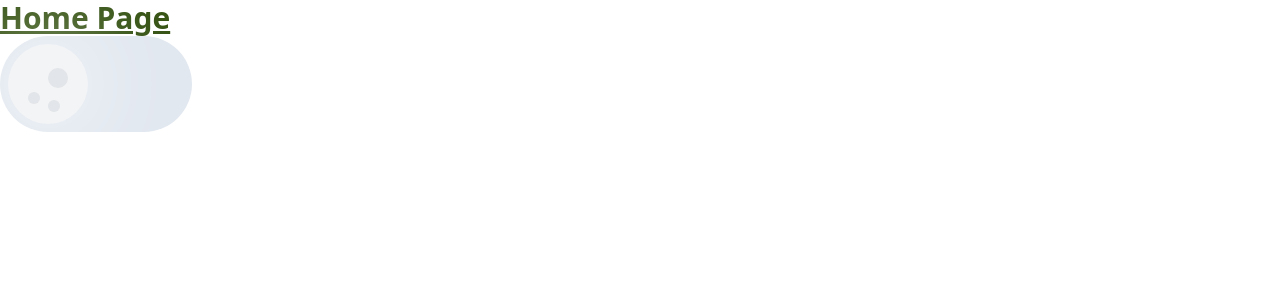
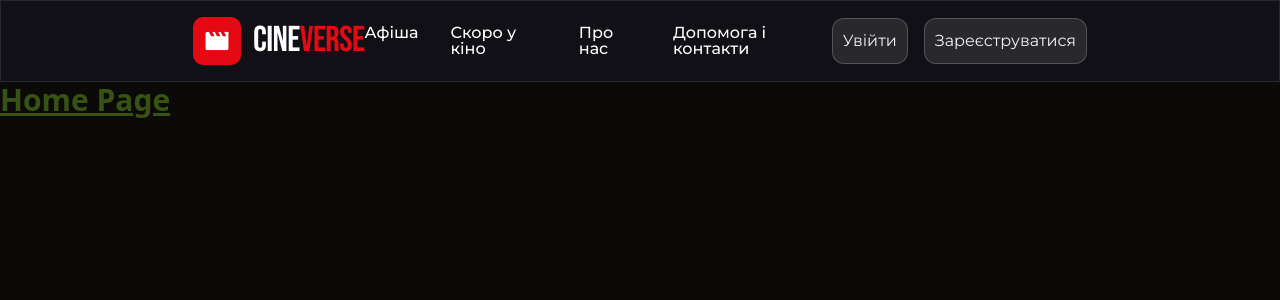
Before and after one commit to SoftServePractice2026/Frontend, a React (Vite) app: page / in a window 1280 px wide. Shown: the top 300 px of the page. Built offline with nearby package versions, Linux system fonts and the light colour scheme.

Commit message:
realize header

```diff
--- a/index.html
+++ b/index.html
@@ -1,13 +1,17 @@
 <!doctype html>
 <html lang="en">
+
 <head>
   <meta charset="UTF-8" />
   <link rel="icon" type="image/svg+xml" href="/vite.svg" />
+  <link rel="stylesheet" href="/src/styles/index.css">
   <meta name="viewport" content="width=device-width, initial-scale=1.0" />
   <title>softservepractice2026-frontend</title>
 </head>
+
 <body>
   <div id="root"></div>
   <script type="module" src="/src/main.tsx"></script>
 </body>
+
 </html>
--- /dev/null
+++ b/src/assets/svg/components/Logo.tsx
@@ -0,0 +1,21 @@
+interface LogoProps {
+    className?: string;
+}
+
+export default function Logo( {className }: LogoProps) {
+    return (
+        <>
+            <svg width="48" height="48" viewBox="0 0 48 48" fill="none" xmlns="http://www.w3.org/2000/svg" className={className}>
+                <rect width="48" height="48" rx="10" fill="#E50914" />
+                <g clip-path="url(#clip0_70_178)">
+                    <path d="M30.9999 14.6666L33.3333 19.3333H29.8333L27.4999 14.6666H25.1666L27.4999 19.3333H23.9999L21.6666 14.6666H19.3333L21.6666 19.3333H18.1666L15.8333 14.6666H14.6666C13.3833 14.6666 12.3449 15.7166 12.3449 17L12.3333 31C12.3333 32.2833 13.3833 33.3333 14.6666 33.3333H33.3333C34.6166 33.3333 35.6666 32.2833 35.6666 31V14.6666H30.9999Z" fill="white" />
+                </g>
+                <defs>
+                    <clipPath id="clip0_70_178">
+                        <rect width="23.3333" height="18.6667" fill="white" transform="translate(12.3333 14.6666)" />
+                    </clipPath>
+                </defs>
+            </svg>
+        </>
+    );
+}
--- a/src/features/home/pages/HomePage.tsx
+++ b/src/features/home/pages/HomePage.tsx
@@ -7,7 +7,6 @@ const HomePage = () => {
                 <h1 className="text-3xl font-bold underline text-red-900 dark:text-lime-900">
                     Home Page
                 </h1>
-                <ThemeToggle />
             </div>
         </>
     );
--- a/src/features/theme/components/ThemeToggle.tsx
+++ b/src/features/theme/components/ThemeToggle.tsx
@@ -5,25 +5,35 @@ export const ThemeToggle = () => {
     const { theme, toggleTheme } = useTheme();
     const isDark = theme === "dark";
 
+    const sizeClasses = {
+        sm: {
+            wrapper: "w-36 h-16 p-1",
+            knob: "w-14 h-14",
+            knobOffset: "calc(100% - 3.5rem)",
+        }
+    };
+
     return (
         <>
             <button
                 onClick={toggleTheme}
                 aria-label="Toggle theme"
                 className={clsx(
-                    "relative w-48 h-24 rounded-full p-2",
+                    "relative rounded-full",
                     "transition-colors duration-700",
-                    "bg-slate-950 dark:bg-slate-200"
+                    "bg-slate-950 dark:bg-slate-200",
+                    sizeClasses.sm.wrapper,
                 )}
             >
                 {/* slider */}
                 <div
                     className={clsx(
-                        "relative h-20 w-20 rounded-full",
+                        "relative rounded-full",
                         "transition-all duration-700",
                         isDark
                             ? "ml-0 bg-gray-100 shadow-[0_0_100px_rgba(255,255,255,1)]"
-                            : "ml-[calc(100%-5rem)] bg-yellow-300 shadow-[0_0_100px_rgba(249,240,104,1)]"
+                            : `ml-[${sizeClasses.sm.knobOffset}] bg-yellow-300 shadow-[0_0_100px_rgba(249,240,104,1)]`,
+                        sizeClasses.sm.knob,
                     )}
                 >
                     {/* moon craters */}
--- /dev/null
+++ b/src/shared/layouts/Header.tsx
@@ -0,0 +1,44 @@
+import { Link } from "react-router-dom";
+import Button from "../ui/Button";
+import { ThemeToggle } from "@/features/theme";
+import clsx from "clsx";
+import Logo from "@/assets/svg/components/Logo";
+
+const Header = () => {
+
+    const linkDefaultClassName = clsx(
+        "dark:text-primary-dark dark:hover:text-secondary-dark",
+        "font-montserrat font-medium text-base leading-none",
+        "transition"
+    );
+
+    return (
+        <>
+            <div className={clsx(
+                "flex justify-between items-center px-48 h-[82px]",
+                "dark:bg-[#12121ACC]/80",
+                "border dark:border-primary-dark/10"
+            )}>
+                <div className="">
+                    <Link to={"/"} className="flex items-center">
+                        <Logo className="mr-3"/>
+                        <p className="dark:text-primary-dark font-bebasNeue font-normal text-4xl uppercase tracking-[-0.6px] text-center leading-none">cine</p>
+                        <p className="dark:text-secondary-dark font-bebasNeue font-normal text-4xl uppercase tracking-[-0.6px] text-center leading-none">verse</p>
+                    </Link>
+                </div>
+                <nav className="flex gap-8">
+                    <Link to={"/"} className={linkDefaultClassName}>Афіша</Link>
+                    <Link to={"/"} className={linkDefaultClassName}>Скоро у кіно</Link>
+                    <Link to={"/"} className={linkDefaultClassName}>Про нас</Link>
+                    <Link to={"/"} className={linkDefaultClassName}>Допомога і контакти</Link>
+                </nav>
+                <div className="flex gap-4">
+                    <Button>Увійти</Button>
+                    <Button>Зареєструватися</Button>
+                </div>
+            </div>
+        </>
+    );
+}
+
+export default Header;
--- a/src/shared/layouts/MainLayout.tsx
+++ b/src/shared/layouts/MainLayout.tsx
@@ -1,9 +1,11 @@
 import { Outlet } from "react-router-dom";
+import Header from "./Header";
 
 const MainLayout = () => {
     return (
         <>
-            <main>
+            <main className="bg-stone-950 h-dvh">
+                <Header/>
                 <Outlet />
             </main>
         </>
--- /dev/null
+++ b/src/shared/ui/Button.tsx
@@ -0,0 +1,20 @@
+import clsx from "clsx";
+import type { ReactNode } from "react";
+
+const Button = ({ children }: { children: ReactNode }) => {
+    return (
+        <button type="button" className={clsx(
+            "dark:text-button-dark",
+            "dark:hover:text-secondary-dark dark:hover:border-secondary-dark/50",
+            "dark:bg-primary-dark/10",
+            "border dark:border-primary-dark/20",
+            "rounded-xl p-[10px]",
+            "transition transition-color",
+            "font-montserrat font-normal"
+        )}>
+            {children}
+        </button>
+    );
+}
+
+export default Button;
--- /dev/null
+++ b/src/styles/fonts.css
@@ -0,0 +1,15 @@
+@font-face {
+    font-family: 'BebasNeue';
+    src: url('/src/assets//fonts/BebasNeue/BebasNeue-Regular.woff2') format('woff2');
+    font-weight: 400;
+    font-style: normal;
+    font-display: swap;
+}
+
+@font-face {
+    font-family: 'Montserrat';
+    src: url('/src/assets/fonts/Montserrat/Montserrat-VariableFont_wght.woff2') format('woff2');
+    font-weight: 100 900;
+    font-style: normal;
+    font-display: swap;
+}
--- a/src/styles/index.css
+++ b/src/styles/index.css
@@ -1,3 +1,5 @@
+@import './fonts.css';
+
 @tailwind base;
 @tailwind components;
 @tailwind utilities;
--- a/tailwind.config.js
+++ b/tailwind.config.js
@@ -5,7 +5,34 @@ module.exports = {
     "./src/**/*.{js,jsx,ts,tsx}",
   ],
   theme: {
-    extend: {},
+    extend: {
+      fontFamily: {
+        bebasNeue: ['BebasNeue', 'system-ui', 'sans-serif'],
+        montserrat: ['Montserrat', 'system-ui', 'sans-serif'],
+      },
+
+      colors: {
+        primary: {
+          light: "",
+          dark: "#FFFFFF",
+        },
+
+        secondary: {
+          light: "",
+          dark: "#E50914",
+        },
+
+        accent: {
+          light: "",
+          dark: "#D4AF37",
+        },
+
+        button: {
+          light: "",
+          dark: "#F5F5F7",
+        }
+      }
+    },
   },
   plugins: [],
 }
--- a/vite.config.ts
+++ b/vite.config.ts
@@ -4,7 +4,9 @@ import path from 'path'
 
 // https://vite.dev/config/
 export default defineConfig({
-  plugins: [react()],
+  plugins: [
+    react(),
+  ],
   resolve: {
     alias: {
       '@': path.resolve(__dirname, 'src'),
```
Also changed, not shown: src/assets/fonts/BebasNeue/BebasNeue-Regular.woff2 (added), src/assets/fonts/Montserrat/Montserrat-VariableFont_wght.woff2 (added). Lines whose indentation alone changed are shown as unchanged.
